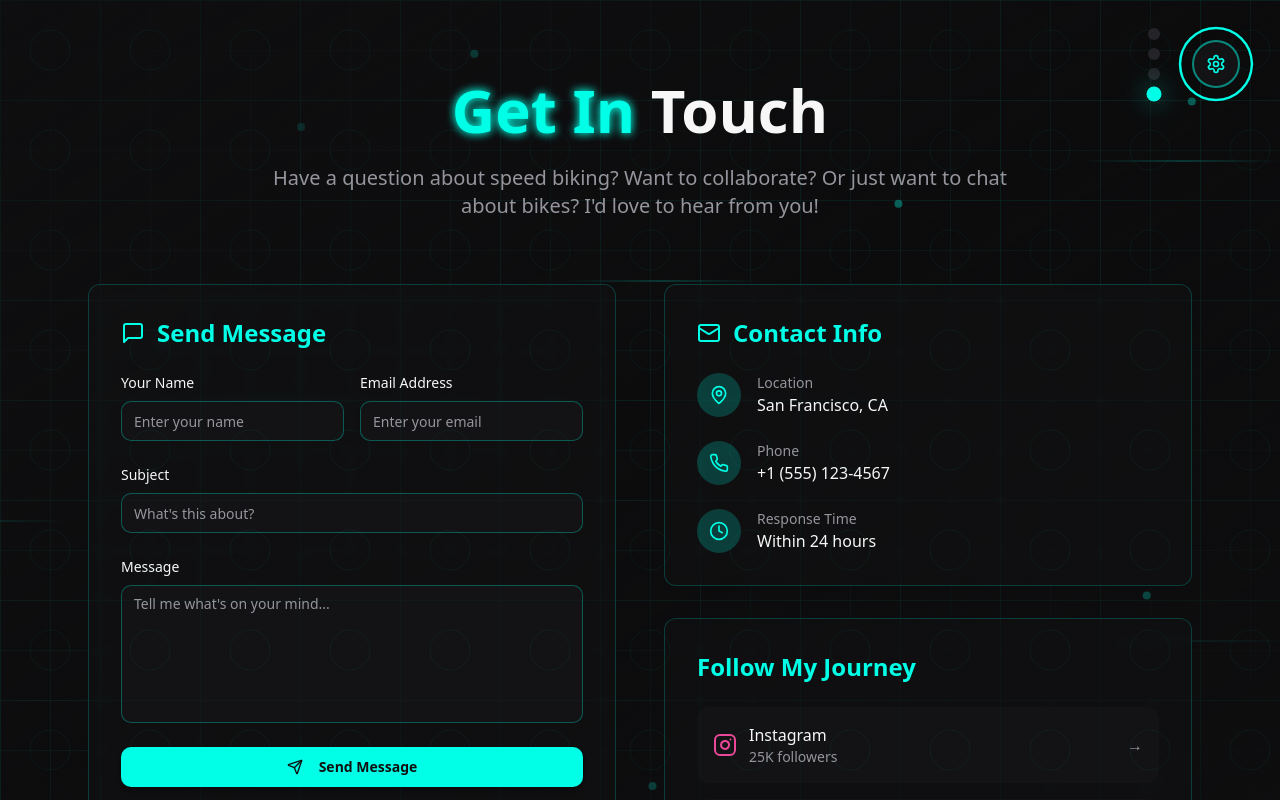
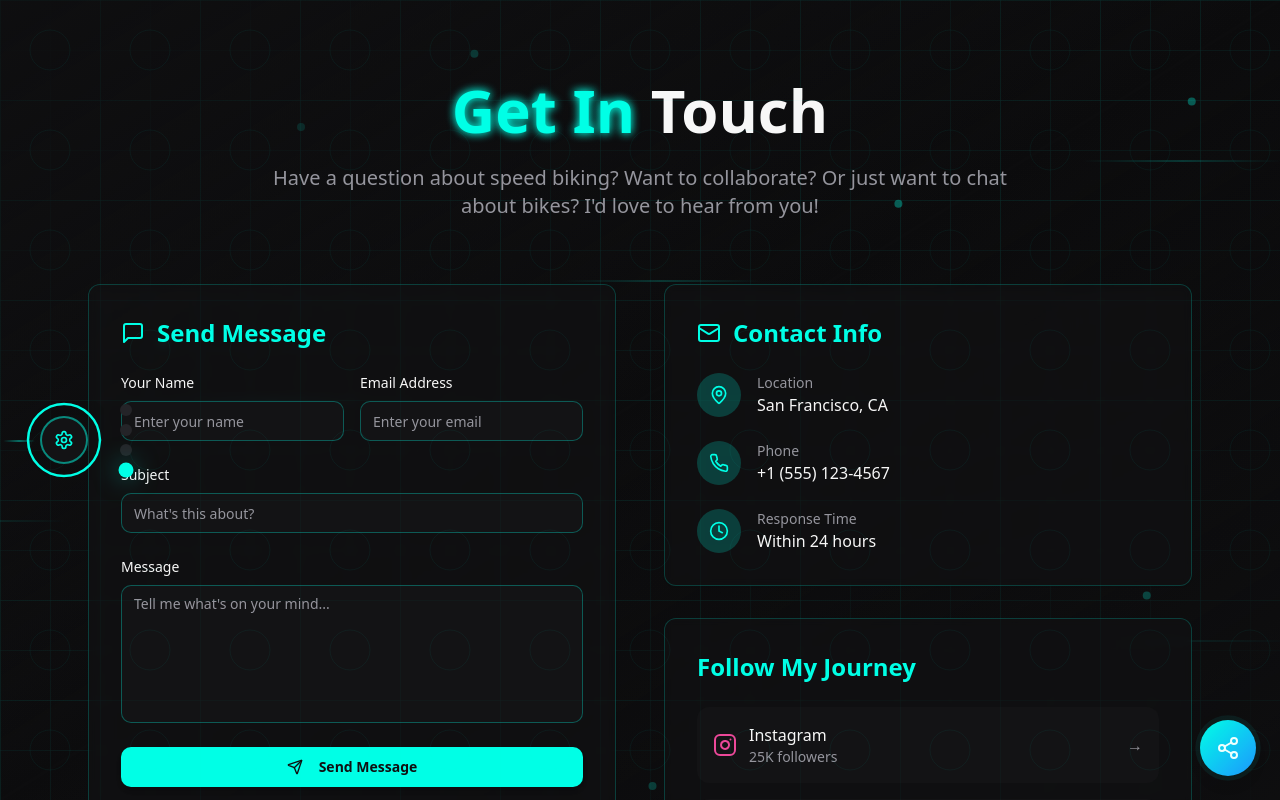
Before and after one commit to SelybiInc/gifty-speed-forge, a React (Vite) app: page /contact in a window 1280 px wide. Shown: the top 800 px of the page. Built offline with nearby package versions, Linux system fonts and the light colour scheme.

Commit message:
Move menu to left, add social bubble
Move navigation menu to the left side of the screen. Add a floating bubble on the bottom right that expands to show social media links when clicked. This feature will be present on all pages.

```diff
--- a/src/App.tsx
+++ b/src/App.tsx
@@ -4,6 +4,7 @@ import { TooltipProvider } from "@/components/ui/tooltip";
 import { QueryClient, QueryClientProvider } from "@tanstack/react-query";
 import { BrowserRouter, Routes, Route } from "react-router-dom";
 import { SpeedNavigation } from "@/components/SpeedNavigation";
+import { FloatingSocial } from "@/components/FloatingSocial";
 import { Home } from "./pages/Home";
 import { About } from "./pages/About";
 import { Blog } from "./pages/Blog";
@@ -19,6 +20,7 @@ const App = () => (
       <Sonner />
       <BrowserRouter>
         <SpeedNavigation />
+        <FloatingSocial />
         <Routes>
           <Route path="/" element={<Home />} />
           <Route path="/about" element={<About />} />
--- /dev/null
+++ b/src/components/FloatingSocial.tsx
@@ -0,0 +1,174 @@
+import { useState } from "react";
+import { motion, AnimatePresence } from "framer-motion";
+import {
+  Instagram,
+  Youtube,
+  Twitter,
+  Facebook,
+  Linkedin,
+  Share2,
+  X,
+  Music
+} from "lucide-react";
+
+const socialLinks = [
+  {
+    name: "Instagram",
+    icon: Instagram,
+    href: "https://instagram.com/gifty_speedrider",
+    color: "hover:text-pink-500",
+    bgColor: "hover:bg-pink-500/20"
+  },
+  {
+    name: "YouTube",
+    icon: Youtube,
+    href: "https://youtube.com/GiftySpeedChannel",
+    color: "hover:text-red-500",
+    bgColor: "hover:bg-red-500/20"
+  },
+  {
+    name: "Twitter",
+    icon: Twitter,
+    href: "https://twitter.com/gifty_rides",
+    color: "hover:text-blue-400",
+    bgColor: "hover:bg-blue-400/20"
+  },
+  {
+    name: "TikTok",
+    icon: Music,
+    href: "https://tiktok.com/@gifty_speed",
+    color: "hover:text-white",
+    bgColor: "hover:bg-black/80"
+  },
+  {
+    name: "Facebook",
+    icon: Facebook,
+    href: "https://facebook.com/giftyspeedrider",
+    color: "hover:text-blue-600",
+    bgColor: "hover:bg-blue-600/20"
+  },
+  {
+    name: "LinkedIn",
+    icon: Linkedin,
+    href: "https://linkedin.com/in/gifty-speedrider",
+    color: "hover:text-blue-700",
+    bgColor: "hover:bg-blue-700/20"
+  }
+];
+
+export const FloatingSocial = () => {
+  const [isExpanded, setIsExpanded] = useState(false);
+
+  return (
+    <motion.div
+      className="fixed bottom-6 right-6 z-50"
+      initial={{ scale: 0, opacity: 0 }}
+      animate={{ scale: 1, opacity: 1 }}
+      transition={{ duration: 0.5, delay: 0.8 }}
+    >
+      {/* Social Links */}
+      <AnimatePresence>
+        {isExpanded && (
+          <motion.div
+            className="absolute bottom-20 right-0 flex flex-col gap-3 mb-2"
+            initial={{ opacity: 0, y: 20 }}
+            animate={{ opacity: 1, y: 0 }}
+            exit={{ opacity: 0, y: 20 }}
+            transition={{ duration: 0.3 }}
+          >
+            {socialLinks.map((social, index) => {
+              const Icon = social.icon;
+              return (
+                <motion.a
+                  key={social.name}
+                  href={social.href}
+                  target="_blank"
+                  rel="noopener noreferrer"
+                  className={`p-3 rounded-full bg-card/80 backdrop-blur-sm border border-primary/20 ${social.color} ${social.bgColor} speed-transition flex items-center gap-3 group min-w-[50px] justify-center hover:min-w-[140px]`}
+                  initial={{ opacity: 0, x: 20, scale: 0.8 }}
+                  animate={{ opacity: 1, x: 0, scale: 1 }}
+                  exit={{ opacity: 0, x: 20, scale: 0.8 }}
+                  transition={{ delay: index * 0.1 }}
+                  whileHover={{ scale: 1.05 }}
+                  whileTap={{ scale: 0.95 }}
+                >
+                  <Icon className="w-5 h-5 flex-shrink-0" />
+                  <motion.span
+                    className="text-sm font-medium whitespace-nowrap overflow-hidden"
+                    initial={{ width: 0, opacity: 0 }}
+                    whileHover={{ width: "auto", opacity: 1 }}
+                    transition={{ duration: 0.3 }}
+                  >
+                    {social.name}
+                  </motion.span>
+                </motion.a>
+              );
+            })}
+          </motion.div>
+        )}
+      </AnimatePresence>
+
+      {/* Main Toggle Button */}
+      <motion.button
+        onClick={() => setIsExpanded(!isExpanded)}
+        className={`w-14 h-14 rounded-full bg-speed-gradient flex items-center justify-center shadow-lg transition-all duration-300 ${
+          isExpanded ? "rotate-45" : "hover:scale-110"
+        } neon-glow`}
+        whileHover={{ scale: isExpanded ? 1 : 1.1 }}
+        whileTap={{ scale: 0.95 }}
+      >
+        <motion.div
+          animate={{ rotate: isExpanded ? 45 : 0 }}
+          transition={{ duration: 0.3 }}
+        >
+          {isExpanded ? (
+            <X className="w-6 h-6 text-white" />
+          ) : (
+            <Share2 className="w-6 h-6 text-white" />
+          )}
+        </motion.div>
+      </motion.button>
+
+      {/* Pulse Effect */}
+      {!isExpanded && (
+        <motion.div
+          className="absolute inset-0 rounded-full bg-primary/20"
+          animate={{
+            scale: [1, 1.5, 1],
+            opacity: [0.5, 0, 0.5],
+          }}
+          transition={{
+            duration: 2,
+            repeat: Infinity,
+            ease: "easeInOut",
+          }}
+        />
+      )}
+
+      {/* Floating Particles */}
+      {isExpanded && (
+        <div className="absolute inset-0 pointer-events-none">
+          {Array.from({ length: 3 }).map((_, i) => (
+            <motion.div
+              key={i}
+              className="absolute w-2 h-2 bg-primary rounded-full"
+              style={{
+                left: `${Math.random() * 100}%`,
+                top: `${Math.random() * 100}%`,
+              }}
+              animate={{
+                y: [-10, -20, -10],
+                opacity: [0, 1, 0],
+              }}
+              transition={{
+                duration: 2,
+                repeat: Infinity,
+                delay: i * 0.3,
+              }}
+            />
+          ))}
+        </div>
+      )}
+    </motion.div>
+  );
+};
--- a/src/components/SpeedNavigation.tsx
+++ b/src/components/SpeedNavigation.tsx
@@ -29,9 +29,9 @@ export const SpeedNavigation = () => {
 
   return (
     <motion.div
-      className="fixed top-6 right-6 z-50"
-      initial={{ y: -100, opacity: 0 }}
-      animate={{ y: 0, opacity: 1 }}
+      className="fixed left-6 top-1/2 -translate-y-1/2 z-50"
+      initial={{ x: -100, opacity: 0 }}
+      animate={{ x: 0, opacity: 1 }}
       transition={{ duration: 0.6, delay: 0.3 }}
     >
       {/* Main Navigation Circle */}
@@ -87,10 +87,10 @@ export const SpeedNavigation = () => {
         <AnimatePresence>
           {isExpanded && (
             <motion.div
-              className="absolute right-24 top-1/2 -translate-y-1/2 flex flex-col gap-3"
-              initial={{ opacity: 0, x: 20 }}
+              className="absolute left-24 top-1/2 -translate-y-1/2 flex flex-col gap-3"
+              initial={{ opacity: 0, x: -20 }}
               animate={{ opacity: 1, x: 0 }}
-              exit={{ opacity: 0, x: 20 }}
+              exit={{ opacity: 0, x: -20 }}
               transition={{ duration: 0.3 }}
             >
               {navigationItems.map((item, index) => {
@@ -139,7 +139,7 @@ export const SpeedNavigation = () => {
 
         {/* Compact Navigation Dots */}
         {!isExpanded && (
-          <div className="absolute right-24 top-1/2 -translate-y-1/2 flex flex-col gap-2">
+          <div className="absolute left-24 top-1/2 -translate-y-1/2 flex flex-col gap-2">
             {navigationItems.map((item, index) => {
               const isActive = item.path === "/"
                 ? location.pathname === "/"
@@ -169,7 +169,7 @@ export const SpeedNavigation = () => {
       </div>
 
       {/* Speed Lines Effect */}
-      <div className="absolute -right-10 top-1/2 -translate-y-1/2 w-8 h-0.5 bg-gradient-to-l from-transparent via-primary to-transparent opacity-30 speed-lines" />
+      <div className="absolute -left-10 top-1/2 -translate-y-1/2 w-8 h-0.5 bg-gradient-to-r from-transparent via-primary to-transparent opacity-30 speed-lines" />
     </motion.div>
   );
 };
```
